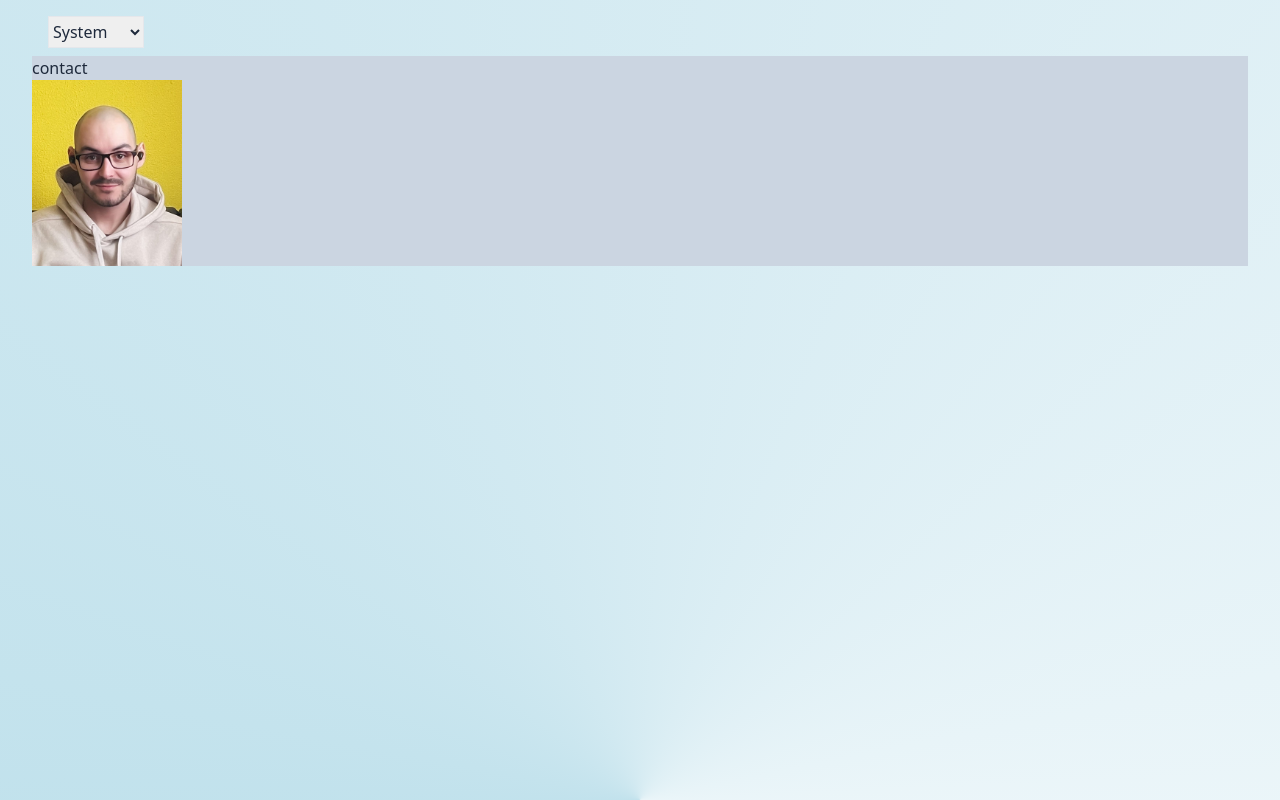
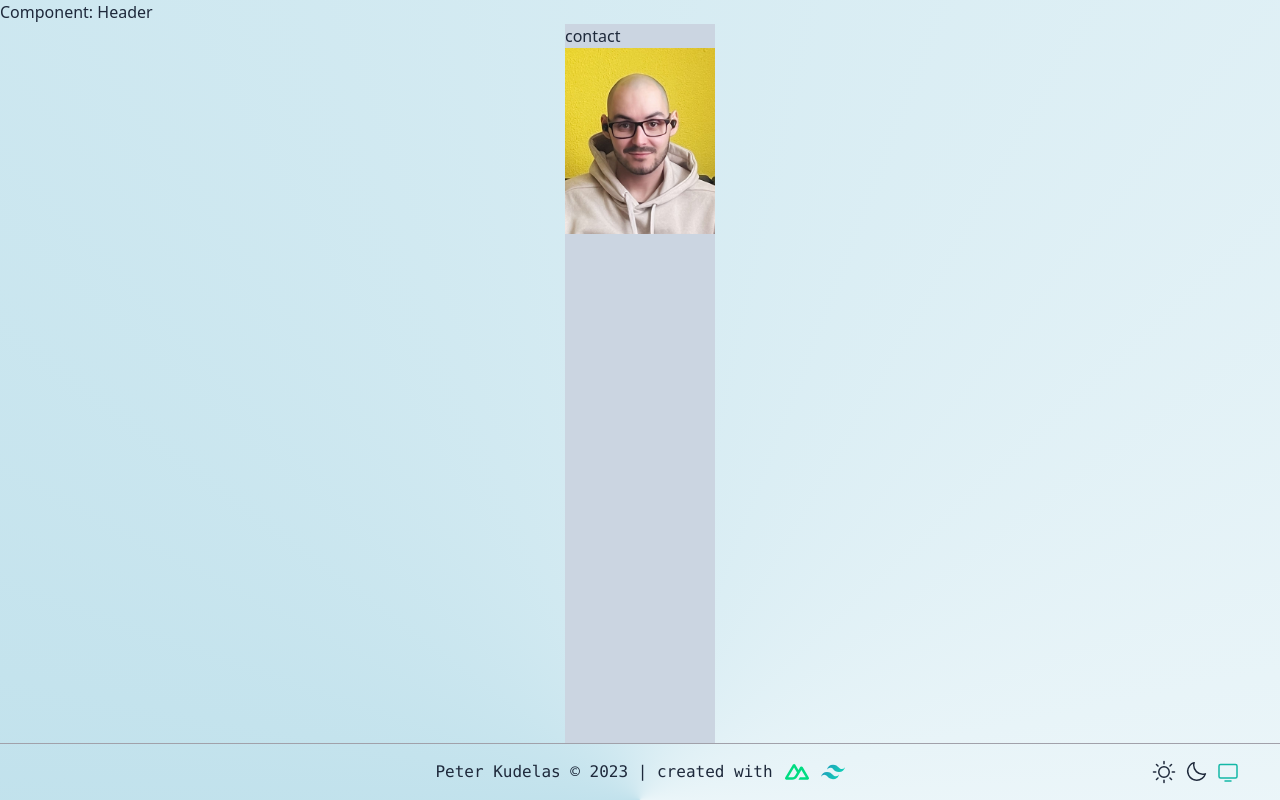
Before and after one commit to impeterk/nuxtportfolio, a Nuxt app: page / in a window 1280 px wide. Built offline with nearby package versions, Linux system fonts and the light colour scheme; no server answers.

Commit message:
footer impelemtned

```diff
--- /dev/null
+++ b/components/Footer.vue
@@ -0,0 +1,16 @@
+<script lang="ts" setup></script>
+
+<template>
+  <div
+    class="p-4 flex border-t border-zinc-400 dark:border-zinc-800 font-mono items-center relative"
+  >
+    <div class="flex gap-3 mx-auto">
+      <p>Peter Kudelas &copy {{ new Date().getFullYear() }} | created with</p>
+      <Icon name="logos:nuxt-icon" class="text-2xl" />
+      <Icon name="logos:tailwindcss-icon" class="text-2xl" />
+    </div>
+    <ThemeSwitcher class="absolute right-10" />
+  </div>
+</template>
+
+<style scoped></style>
--- /dev/null
+++ b/components/Header.vue
@@ -0,0 +1,9 @@
+<script lang="ts" setup></script>
+
+<template>
+  <div>
+    Component: Header
+  </div>
+</template>
+
+<style scoped></style>
--- /dev/null
+++ b/components/Hero.vue
@@ -0,0 +1,9 @@
+<script lang="ts" setup></script>
+
+<template>
+  <div>
+    Component: Hero
+  </div>
+</template>
+
+<style scoped></style>
--- /dev/null
+++ b/components/ThemeSwitcher.vue
@@ -0,0 +1,27 @@
+<script lang="ts" setup>
+const colorMode = useColorMode();
+</script>
+
+<template>
+  <ul class="text-2xl flex gap-2 dark:text-zinc-600">
+    <Icon
+      name="ph:sun"
+      @click="$colorMode.preference = 'light'"
+      :class="{ 'text-amber-600': $colorMode.preference == 'light' }"
+    />
+    <Icon
+      name="ph:moon"
+      @click="$colorMode.preference = 'dark'"
+      :class="{ 'text-sky-600': $colorMode.preference == 'dark' }"
+    />
+    <Icon
+      name="ph:monitor"
+      @click="$colorMode.preference = 'system'"
+      :class="{
+        'text-teal-500': $colorMode.preference == 'system',
+      }"
+    />
+  </ul>
+</template>
+
+<style scoped></style>
--- a/layouts/default.vue
+++ b/layouts/default.vue
@@ -1,23 +1,21 @@
-<script lang="ts" setup>
-const colorMode = useColorMode();
-</script>
+<script lang="ts" setup></script>
 
 <template>
   <div
-    class="bg-light dark:bg-dark min-h-screen px-8 text-slate-800 dark:text-slate-100"
+    class="text-slate-800 dark:text-zinc-300 max-w-7xl layout mx-auto min-h-screen"
   >
-    <p class="p-4 pb-2">
-      <select
-        v-model="colorMode.preference"
-        class="border w-24 h-8 dark:bg-gray-900 dark:text-white dark:border-gray-700"
-      >
-        <option value="system">System</option>
-        <option value="light">Light</option>
-        <option value="dark">Dark</option>
-      </select>
-    </p>
+    <Header />
     <slot />
+    <Footer />
   </div>
 </template>
 
-<style scoped></style>
+<style lang="postcss">
+body {
+  @apply bg-light dark:bg-dark px-8 lg:px-0;
+}
+.layout {
+  display: grid;
+  grid-template-rows: auto 1fr auto;
+}
+</style>
--- a/nuxt.config.ts
+++ b/nuxt.config.ts
@@ -1,7 +1,12 @@
 // https://nuxt.com/docs/api/configuration/nuxt-config
 export default defineNuxtConfig({
   devtools: { enabled: true },
-  modules: ["@nuxtjs/tailwindcss", "@nuxt/image", "@nuxtjs/color-mode"],
+  modules: [
+    "@nuxtjs/tailwindcss",
+    "@nuxt/image",
+    "@nuxtjs/color-mode",
+    "nuxt-icon",
+  ],
   colorMode: {
     classSuffix: "",
   },
--- a/package.json
+++ b/package.json
@@ -15,6 +15,7 @@
     "@nuxtjs/color-mode": "^3.3.0",
     "@nuxtjs/tailwindcss": "^6.9.4",
     "nuxt": "^3.8.1",
+    "nuxt-icon": "^0.6.5",
     "vue": "^3.3.8",
     "vue-router": "^4.2.5"
   }
--- a/pages/index.vue
+++ b/pages/index.vue
@@ -9,7 +9,7 @@ console.log(data);
 </script>
 
 <template>
-  <div class="bg-slate-300 dark:bg-slate-700 max-w-7xl mx-auto">
+  <div class="bg-slate-300 dark:bg-slate-700 mx-auto">
     {{ data }}
     <RouterLink to="/contact">contact </RouterLink>
     <NuxtImg
--- /dev/null
+++ b/pages/now.vue
@@ -0,0 +1,9 @@
+<script lang="ts" setup></script>
+
+<template>
+  <div>
+    Page: foo
+  </div>
+</template>
+
+<style scoped></style>
```
Also changed, not shown: 1 other file (tests, documents, lock files or other folders).
